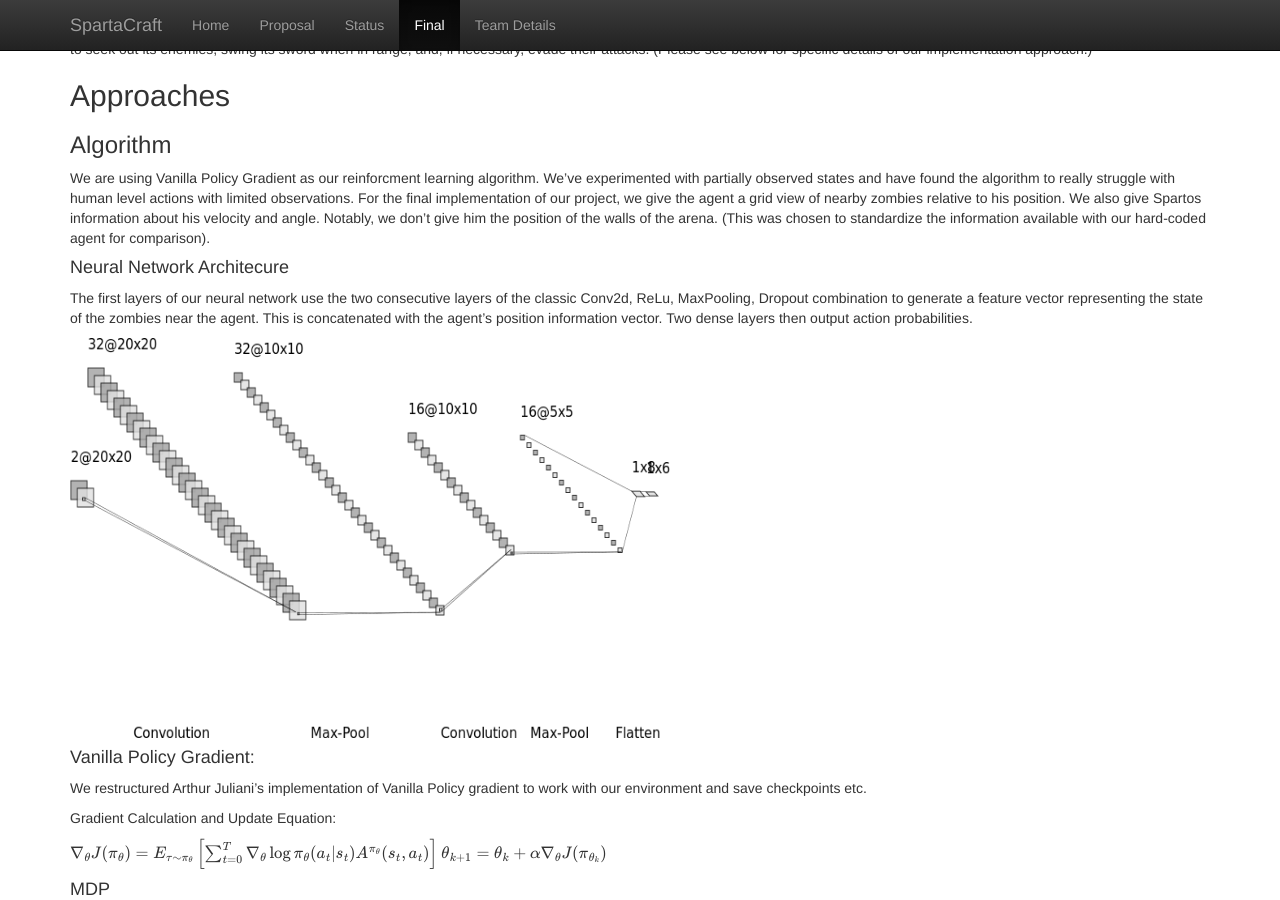
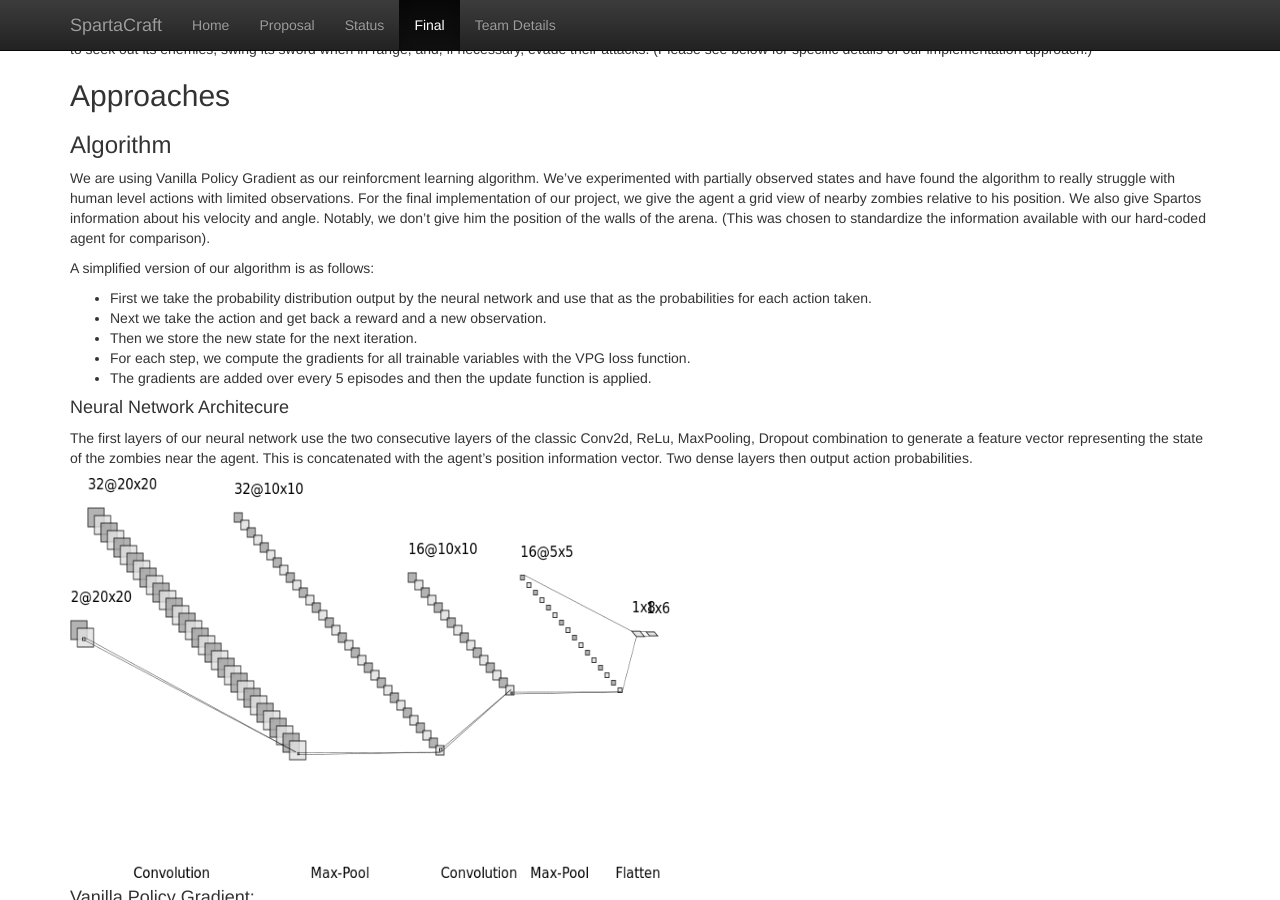
Before and after one commit to brongan/SpartaCraft, a Jekyll site: the page built from docs/final.md, in a window 1280 px wide and 900 px high, scrolled down 903 px. Built offline with Jekyll 4.4.1, drawn with Linux system fonts in a browser that asks for light colours; formulas are drawn with MathJax 3.

Commit message:
Describe our VPG implementation

```diff
--- a/docs/final.md
+++ b/docs/final.md
@@ -20,6 +20,13 @@ Just on pure observation of the random agent alone, it is clear why AI/ML algori
 ## Approaches
 ### Algorithm
 We are using Vanilla Policy Gradient as our reinforcment learning algorithm. We've experimented with partially observed states and have found the algorithm to really struggle with human level actions with limited observations. For the final implementation of our project, we give the agent a grid view of nearby zombies relative to his position. We also give Spartos information about his velocity and angle. Notably, we don't give him the position of the walls of the arena. (This was chosen to standardize the information available with our hard-coded agent for comparison).
+
+A simplified version of our algorithm is as follows:
+- First we take the probability distribution output by the neural network and use that as the probabilities for each action taken.
+- Next we take the action and get back a reward and a new observation.
+- Then we store the new state for the next iteration.
+- For each step, we compute the gradients for all trainable variables with the VPG loss function.
+- The gradients are added over every 5 episodes and then the update function is applied.
 
 #### Neural Network Architecure
 The first layers of our neural network use the two consecutive layers of the classic Conv2d, ReLu, MaxPooling, Dropout combination to generate a feature vector representing the state of the zombies near the agent. This is concatenated with the agent's position information vector. Two dense layers then output action probabilities.
```
